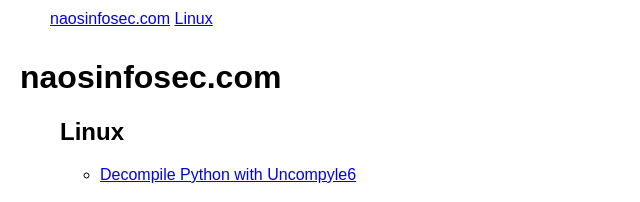
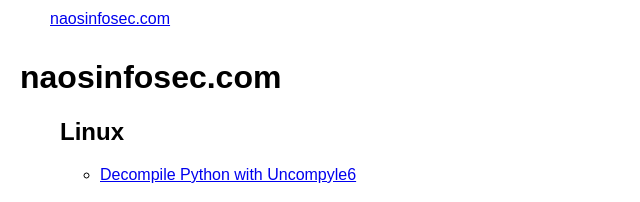
Before and after one commit to NaosInfoSec/hack-notes, a Jekyll site: the page built from index.html, in a window 1280 px wide. Shown: the top 202 px of the page, without its empty margins (0-640 px from the left). Built offline with Jekyll 4.4.1, drawn with Linux system fonts in a browser that asks for light colours.

Commit message:
Remove broken linux link

```diff
--- a/_includes/navigation.html
+++ b/_includes/navigation.html
@@ -1,6 +1,5 @@
 <nav>
 <ul class="nav">
 <a href="https://naosinfosec.com">naosinfosec.com</a>
-<a href="https://naosinfosec.com">Linux</a>
 </ul>
 </nav>
```
